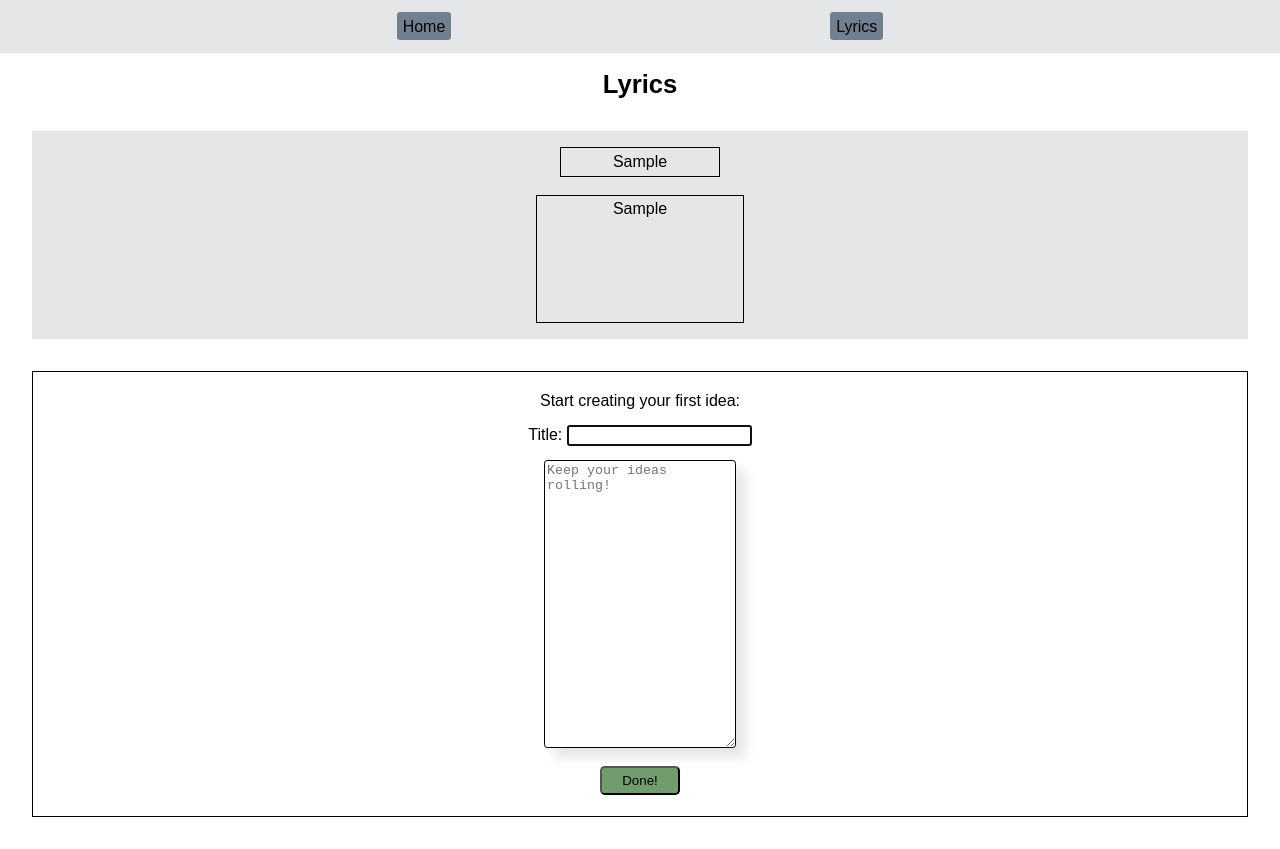
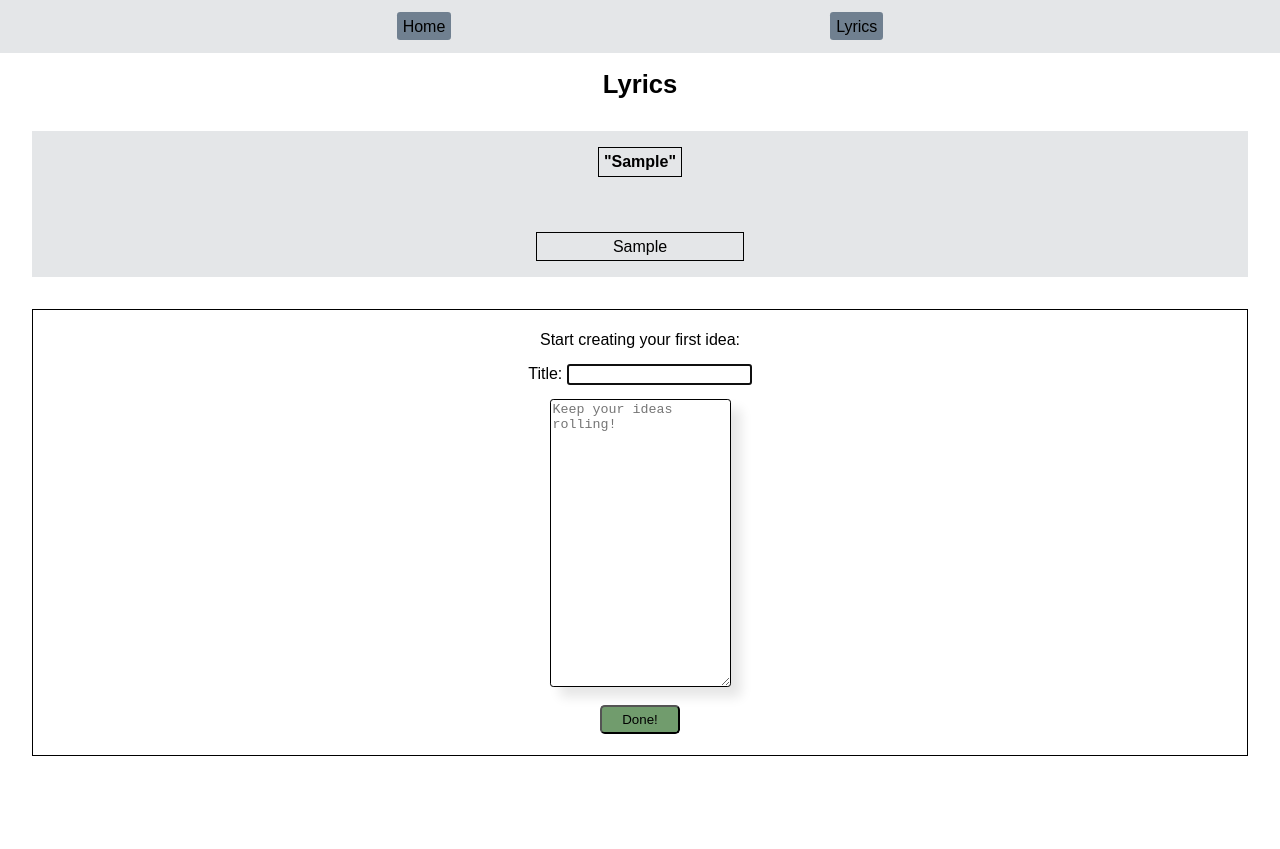
Before and after one commit to K-Juno/Track-Companion, a Next.js app: page /lyrics in a window 1280 px wide. Both pictures are taken after typing "Sample", "Sample" into the empty fields and a click on the button "Done!". After the commit the page ends 800 px from the top, so only its background shows below. Built offline with nearby package versions, Linux system fonts and the light colour scheme.

Commit message:
optimize lyrics card rendering including fit-content, text line-breaks

```diff
--- a/components/Form.js
+++ b/components/Form.js
@@ -1,33 +1,41 @@
-import { useState } from 'react';
 import styled from 'styled-components';
+import { nanoid } from 'nanoid';
+import { useRouter } from 'next/router';
 
-export default function Form() {
-  const [title, setTitle] = useState('');
-  const [lyrics, setLyrics] = useState('');
+export default function Form({ onAddLyrics }) {
+  const router = useRouter();
 
   function handleSubmit(event) {
     event.preventDefault();
     const form = event.target;
-    setTitle(form.title.value.trim());
-    setLyrics(form.lyrics.value.trim());
+    const title = form.title.value.trim();
+    const lyrics = form.lyrics.value.trim();
+
+    const newLyrics = {
+      id: nanoid(),
+      title: title,
+      lyrics: lyrics,
+    };
+
+    onAddLyrics(newLyrics);
+
     form.reset();
     form.title.focus();
   }
 
   return (
     <>
-      {title && lyrics && (
-        <OutputContainer>
-          <Output1>{title}</Output1>
-          <Output2>{lyrics}</Output2>
-        </OutputContainer>
-      )}
-
       <InputForm onSubmit={handleSubmit}>
         Start creating your first idea:
         <div>
           <label for="title">Title: </label>
-          <input type="text" id="title" name="title" required maxlength="43" />
+          <TitleField
+            type="text"
+            id="title"
+            name="title"
+            required
+            maxLength="25"
+          />
         </div>
         <div>
           <LyricsField
@@ -37,7 +45,7 @@ export default function Form() {
             name="lyrics"
             required
             rows="15"
-            maxlength="100"
+            maxLength="1000"
           />
         </div>
         <Button>Done!</Button>
@@ -56,8 +64,12 @@ const InputForm = styled.form`
   margin: 2rem;
 `;
 
+const TitleField = styled.input`
+  width: fit-content;
+`;
+
 const LyricsField = styled.textarea`
-  width: 12rem;
+  width: fit-content;
   height: 18rem;
   box-shadow: 10px 10px 12px rgba(0, 0, 0, 0.1);
   border: 0.1rem solid black;
@@ -70,29 +82,3 @@ const Button = styled.button`
   padding: 0.3rem;
   background-color: #719c6d;
 `;
-
-const OutputContainer = styled.div`
-  display: flex;
-  flex-direction: column;
-  align-items: center;
-  text-align: center;
-  gap: 1.1rem;
-  background-color: #e4e6e8;
-  margin: 2rem;
-`;
-
-const Output1 = styled.output`
-  padding: 0.3rem;
-  border: 0.1rem solid black;
-  width: 10rem;
-  margin-top: 1rem;
-`;
-
-const Output2 = styled.output`
-  padding: 0.3rem;
-  border: 0.1rem solid black;
-  background-color: #e4e6e8;
-  width: 13rem;
-  height: 8rem;
-  margin-bottom: 1rem;
-`;
--- /dev/null
+++ b/components/SongCard.js
@@ -0,0 +1,37 @@
+import styled from 'styled-components';
+
+export default function SongCard({ title, lyrics }) {
+  return (
+    <LyricsContainer>
+      <NewTitle>"{title}"</NewTitle>
+      <NewText style={{ whiteSpace: 'pre-line' }}>{lyrics}</NewText>
+    </LyricsContainer>
+  );
+}
+
+const LyricsContainer = styled.div`
+  display: flex;
+  flex-direction: column;
+  align-items: center;
+  text-align: center;
+  gap: 1.1rem;
+  background-color: #e4e6e8;
+  margin: 2rem;
+`;
+
+const NewTitle = styled.h4`
+  padding: 0.3rem;
+  border: 0.1rem solid black;
+  width: fit-content;
+  margin-top: 1rem;
+`;
+
+const NewText = styled.p`
+  padding: 0.3rem;
+  border: 0.1rem solid black;
+  background-color: #e4e6e8;
+  width: fit-content;
+  height: fit-content;
+  min-width: 13rem;
+  margin-bottom: 1rem;
+`;
--- a/pages/lyrics/index.js
+++ b/pages/lyrics/index.js
@@ -1,11 +1,29 @@
+import { useState } from 'react';
 import styled from 'styled-components';
 import Form from '../../components/Form';
+import SongCard from '../../components/SongCard';
 
 export default function Lyrics() {
+  const [lyricsList, setLyricsList] = useState([]);
+  function handleAddLyrics(newLyrics) {
+    setLyricsList([newLyrics, ...lyricsList]);
+  }
+
   return (
     <>
       <Subtitle>Lyrics</Subtitle>
-      <Form />
+
+      {lyricsList.map((lyrics) => {
+        return (
+          <SongCard
+            key={lyrics.id}
+            title={lyrics.title}
+            lyrics={lyrics.lyrics}
+          />
+        );
+      })}
+
+      <Form onAddLyrics={handleAddLyrics} />
     </>
   );
 }
```
